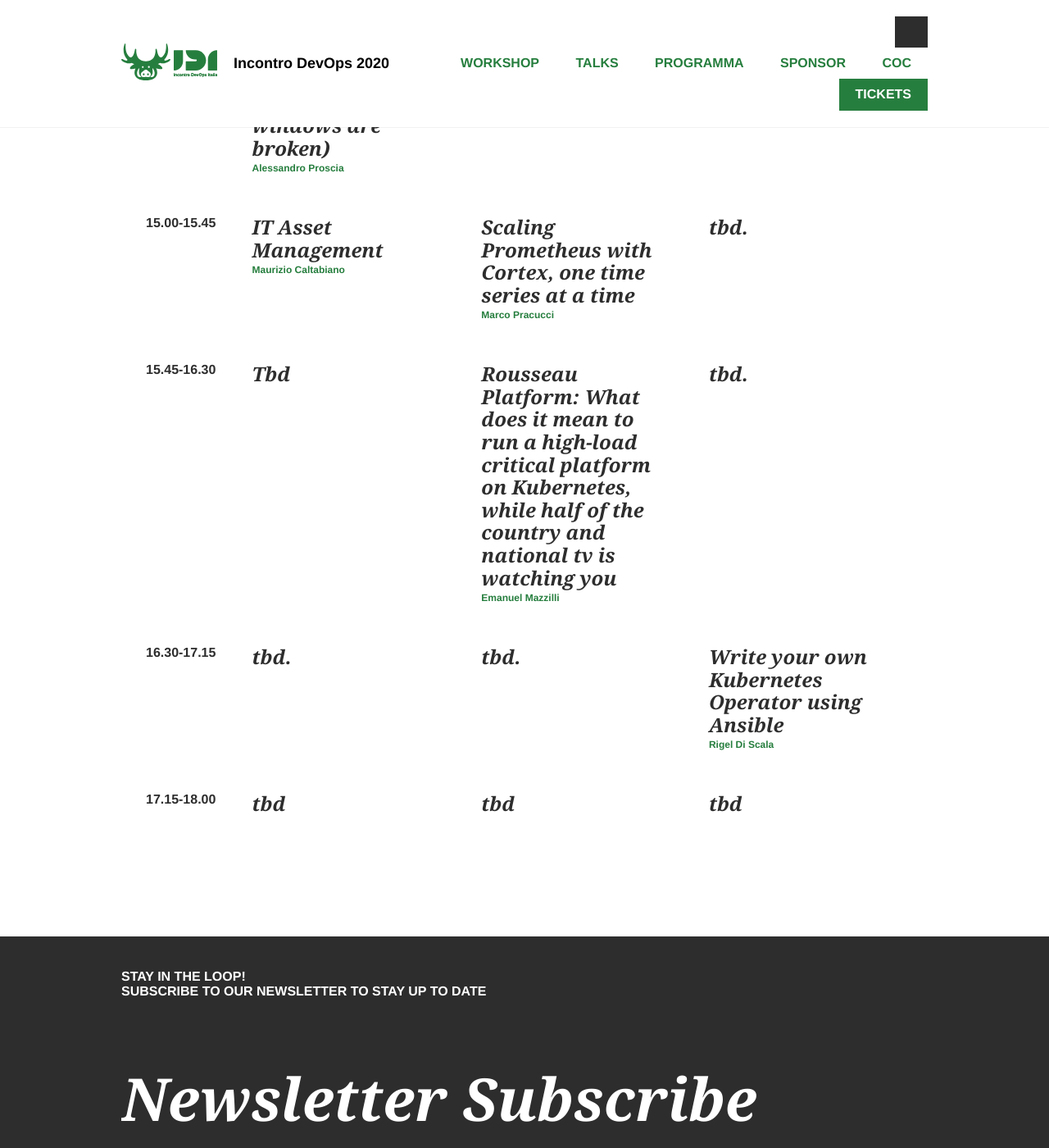
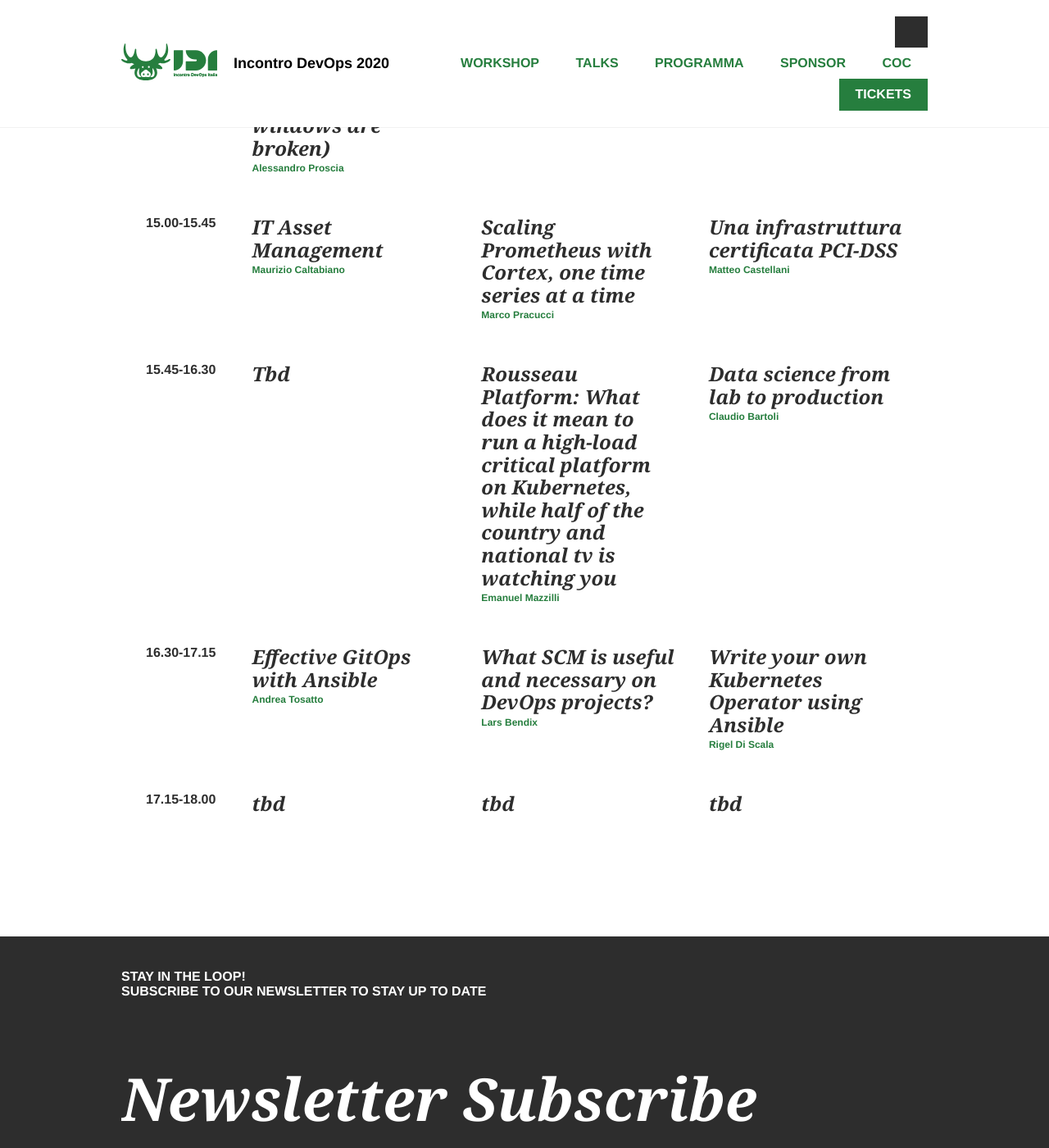
Before and after one commit to giuliatosato/2020.incontrodevops.it, a Jekyll site: the page built from schedule.html, in a window 1280 px wide and 1400 px high, scrolled down 1505 px. Shown: the whole window at 82% size. Built offline with Jekyll 4.4.1, drawn with Linux system fonts in a browser that asks for light colours; some web fonts are replaced; comment, search, counter and statistics services are not loaded.

Commit message:
schedule

```diff
--- a/schedule.html
+++ b/schedule.html
@@ -46,18 +46,18 @@
         <tr>
           {% include schedule/talk.html  time='15.00-15.45' title='IT Asset Management' %}
           {% include schedule/talk.html  title='Scaling Prometheus with Cortex, one time series at a time' %}
-          {% include schedule/talk.html  title='tbd.' %}
+          {% include schedule/talk.html  title='Una infrastruttura certificata PCI-DSS' %}
         </tr>
 
         <tr>
           {% include schedule/talk.html time='15.45-16.30' title='Tbd' %}
           {% include schedule/talk.html title='Rousseau Platform: What does it mean to run a high-load critical platform on Kubernetes, while half of the country and national tv is watching you' %}
-          {% include schedule/talk.html title='tbd.' %}
+          {% include schedule/talk.html title='Data science from lab to production' %}
         </tr>
 
         <tr>
-          {% include schedule/talk.html time='16.30-17.15' title='tbd.' %}
-          {% include schedule/talk.html title='tbd.' %}
+          {% include schedule/talk.html time='16.30-17.15' title='Effective GitOps with Ansible' %}
+          {% include schedule/talk.html title='What SCM is useful and necessary on DevOps projects?' %}
           {% include schedule/talk.html title='Write your own Kubernetes Operator using Ansible' %}
         </tr>
 
@@ -110,7 +110,7 @@
         </tr>
 
         <tr>
-          {% include schedule/talk.html time='16.30-17.15' title='tbd.' %}
+          {% include schedule/talk.html time='16.30-17.15' title='Effective GitOps with Ansible' %}
         </tr>
 
         <tr>
@@ -160,7 +160,7 @@
         </tr>
 
         <tr>
-          {% include schedule/talk.html time='16.30-17.15' title='tbd.' %}
+          {% include schedule/talk.html time='16.30-17.15' title='What SCM is useful and necessary on DevOps projects?' %}
         </tr>
 
         <tr>
@@ -203,11 +203,11 @@
         </tr>
 
         <tr>
-          {% include schedule/talk.html  time='15.00-15.45' title='tbd.' %}
+          {% include schedule/talk.html  time='15.00-15.45' title='Una infrastruttura certificata PCI-DSS' %}
         </tr>
 
         <tr>
-          {% include schedule/talk.html time='15.45-16.30' title='Tbd' %}
+          {% include schedule/talk.html time='15.45-16.30' title='Data science from lab to production' %}
         </tr>
 
         <tr>
```
